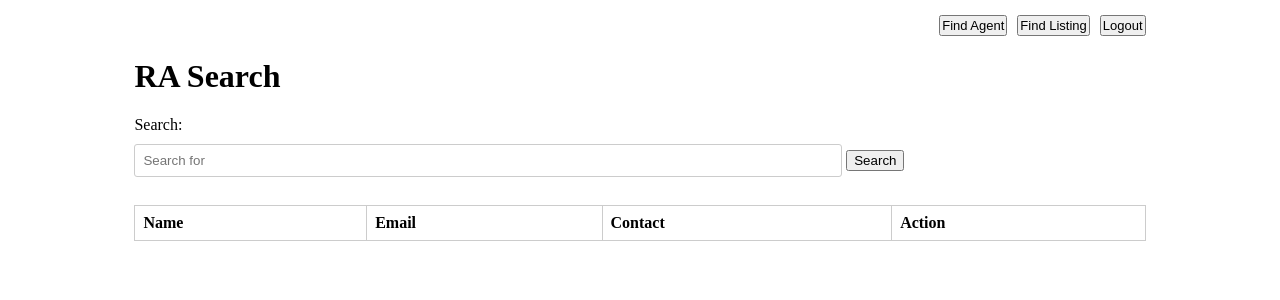
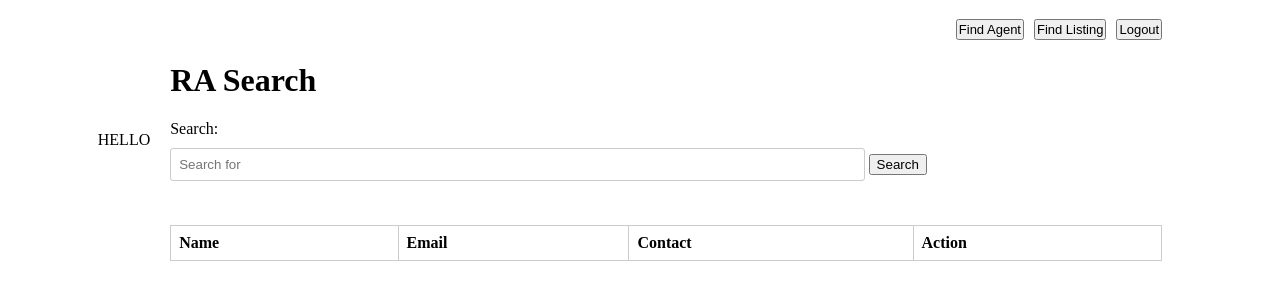
Before and after one commit to affcue/314-HDGuaranteed, a PHP site: page /searchAgent.php in a window 1280 px wide. Shown: the top 300 px of the page. Run offline with PHP 8.4, Linux system fonts and the light colour scheme; lists and menus that the app fills with data are empty.

Commit message:
test for ari

```diff
--- a/Boundary/ra/searchAgent.php
+++ b/Boundary/ra/searchAgent.php
@@ -1,3 +1,4 @@
+HELLO
 <!DOCTYPE html>
 <html lang="en">
 
```
Also changed, not shown: 1 other file.
